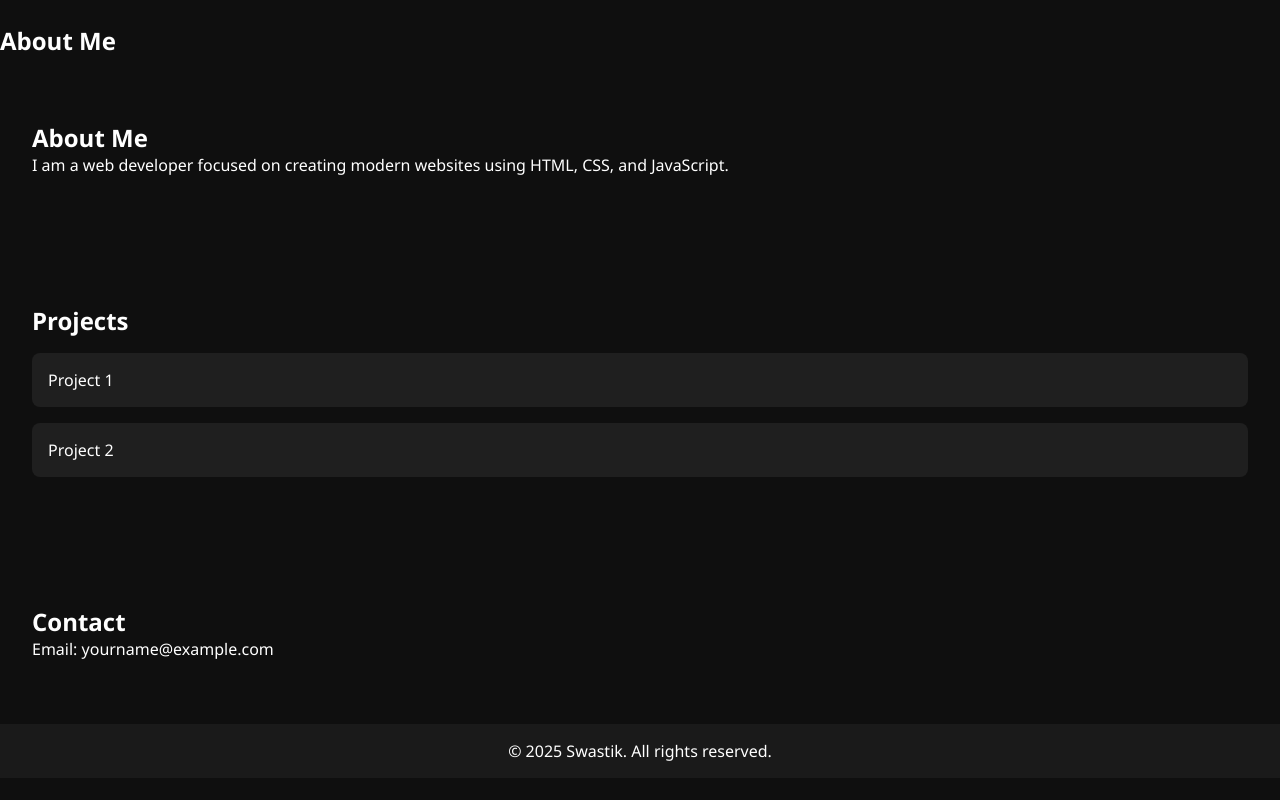
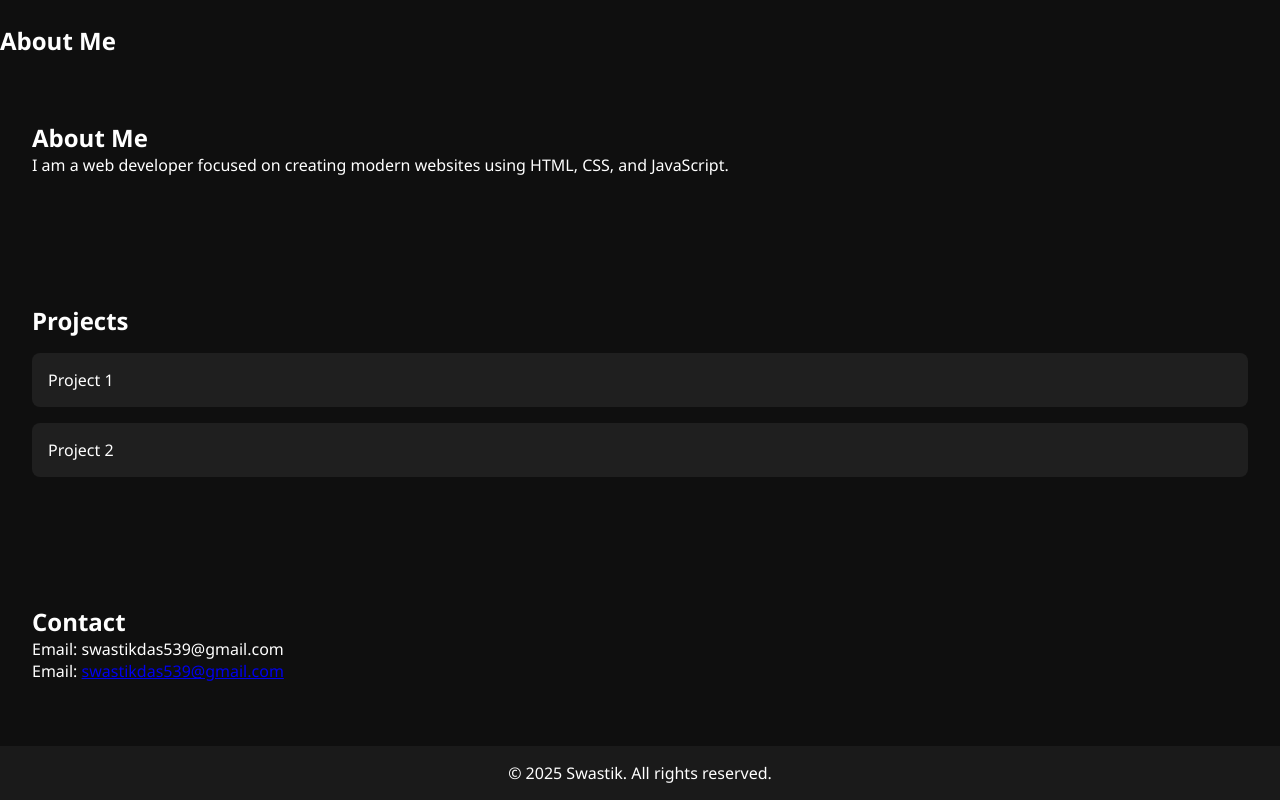
Before and after one commit to swastik539/portfolio_web, a plain HTML site: page index.html in a window 1280 px wide. Shown: the part 761-1561 px from the top of the page. Before the commit the page ends 1539 px from the top, so only its background shows below. Drawn offline with nearby package versions, Linux system fonts and the light colour scheme.

Commit message:
Add files via upload

```diff
--- a/index.html
+++ b/index.html
@@ -51,7 +51,8 @@
   <!-- Contact Section -->
   <section id="contact">
     <h2>Contact</h2>
-    <p>Email: yourname@example.com</p>
+    <p>Email: swastikdas539@gmail.com</p>
+    <p>Email: <a href="mailto:swastikdas539@gmail.com">swastikdas539@gmail.com</a></p>
   </section>
 
   <footer>
```
